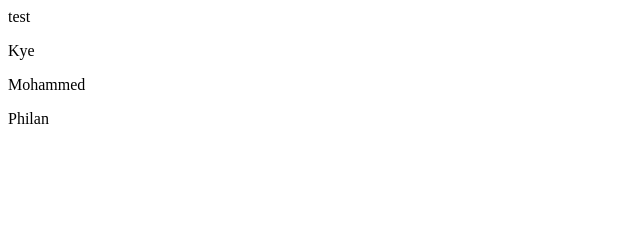
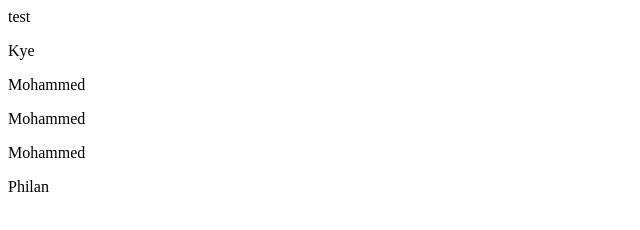
Before and after one commit to Momo979/JenkinsTest, a plain HTML site: page index.html in a window 1280 px wide. Shown: the whole page, without its empty margins (0-640 px from the left). Drawn offline with Linux system fonts and the light colour scheme.

Commit message:
Edited Index.html

```diff
--- a/index.html
+++ b/index.html
@@ -3,6 +3,8 @@
     <p>test</p>
     <p>Kye</p>
     <p>Mohammed</p>
+    <p>Mohammed</p>
+    <p>Mohammed</p>
     <p>Philan</p>
   </body>
 </html>
```
